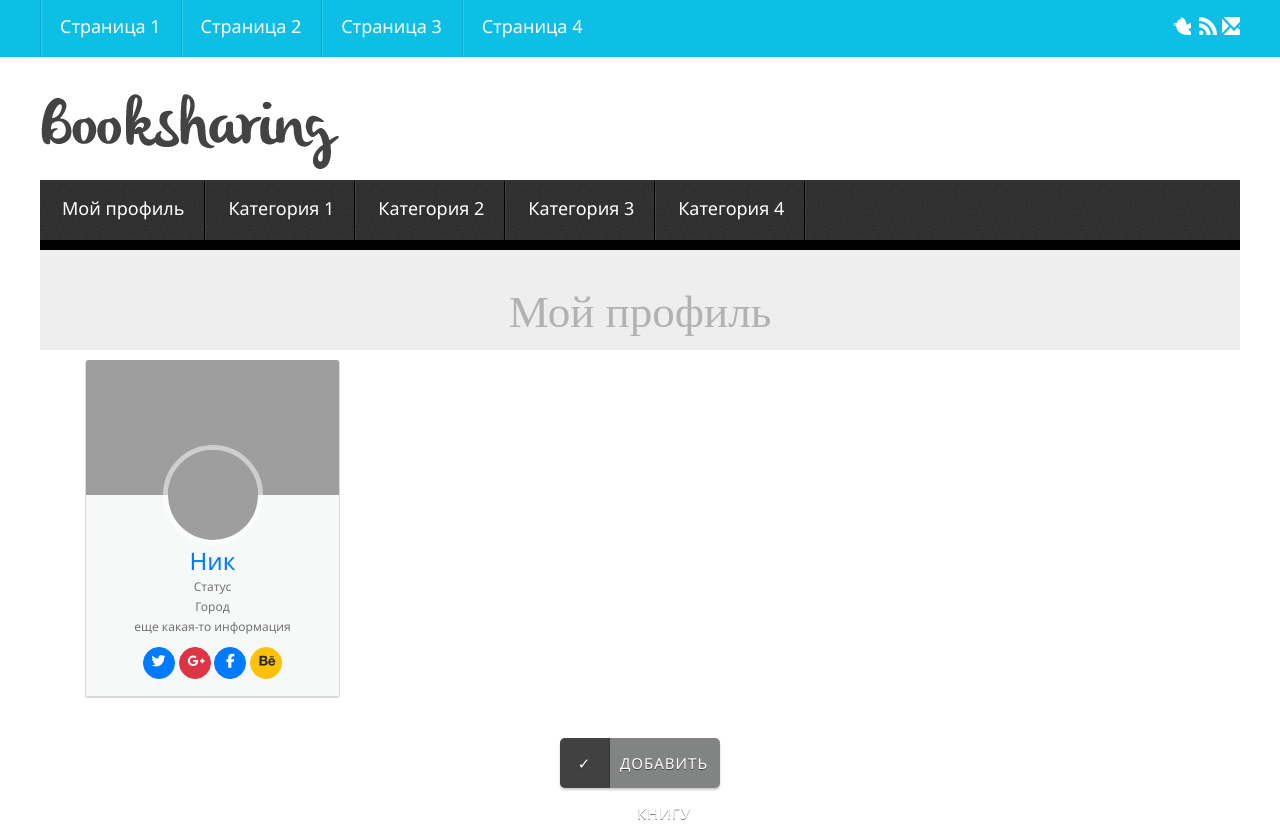
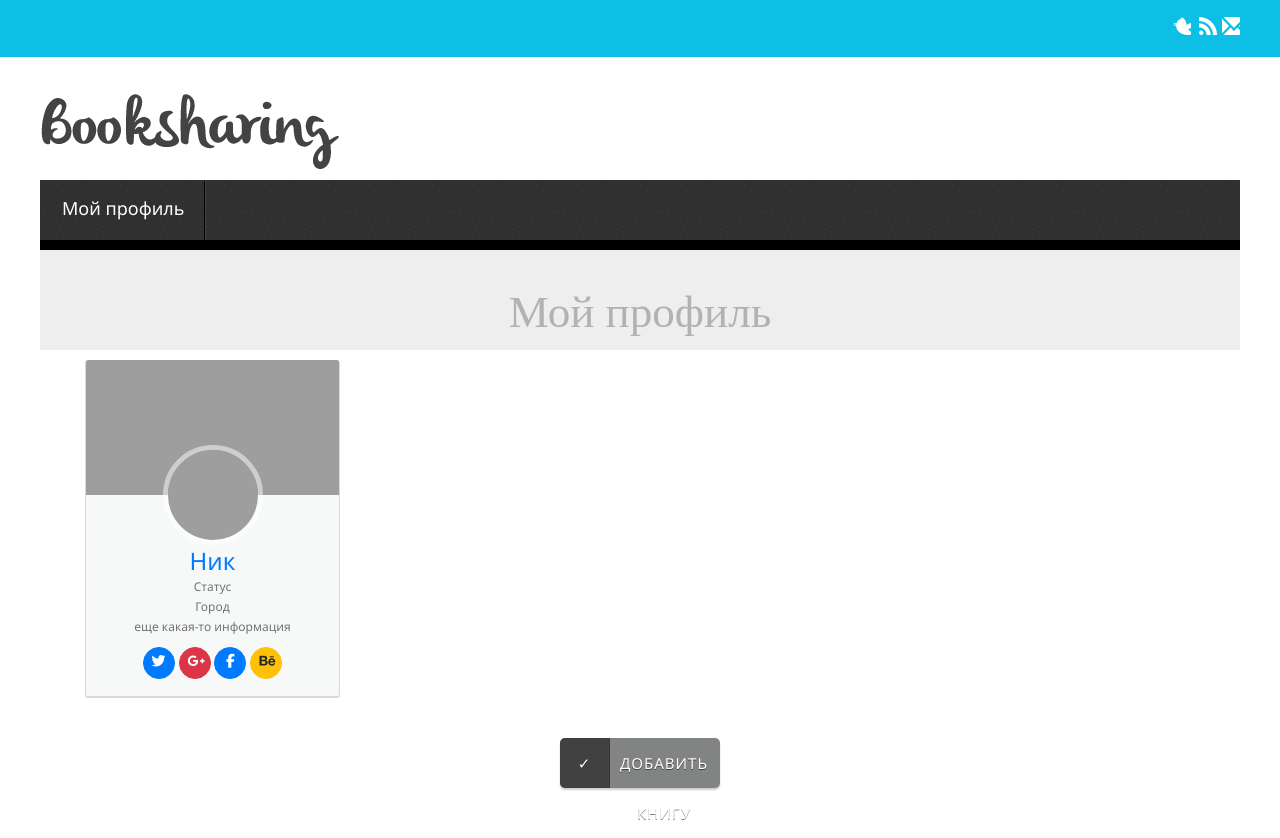
Before and after one commit to lizitca/booksharing-frontend, a plain HTML site: page myprofile.html in a window 1280 px wide. Drawn offline with nearby package versions, Linux system fonts and the light colour scheme; grey boxes are pictures that could not be loaded.

Commit message:
страница мой профиль

```diff
--- a/myprofile.html
+++ b/myprofile.html
@@ -573,10 +573,7 @@
 		<nav class="topMenuRight">
 
 			<ul>
-				<li><a href="#">Страница 1</a></li>
-				<li><a href="#">Страница 2</a></li>
-				<li><a href="#">Страница 3</a></li>
-				<li><a href="#">Страница 4</a></li>
+
 			</ul>
 
 		</nav>
@@ -597,16 +594,7 @@
 			<ul id="dropdown_nav">
 
 				<li><a href="#">Мой профиль</a>
-				<!--  <ul class="sub_nav">
-				<li><a href="#">Настройки </a></li>
-				<li><a href="#">История </a></li>
-				<li><a href="#">Сообщения </a></li>
-				<li><a href="#">Выход </a></li>
-				</ul> -->
-				<li><a href="#">Категория 1</a></li>
-				<li><a href="#">Категория 2</a></li>
-				<li><a href="#">Категория 3</a></li>
-				<li><a href="#">Категория 4</a></li>
+
 
 			</ul>
 		</nav>
```
